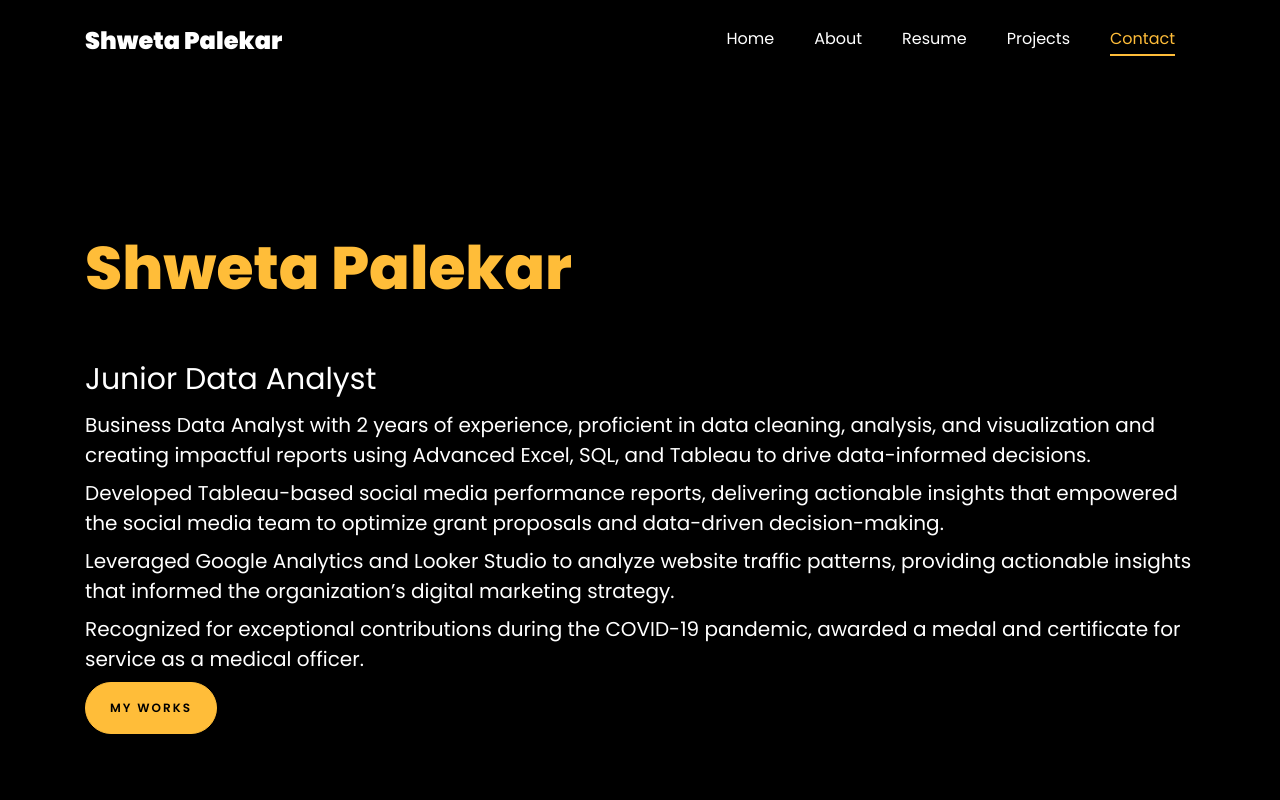
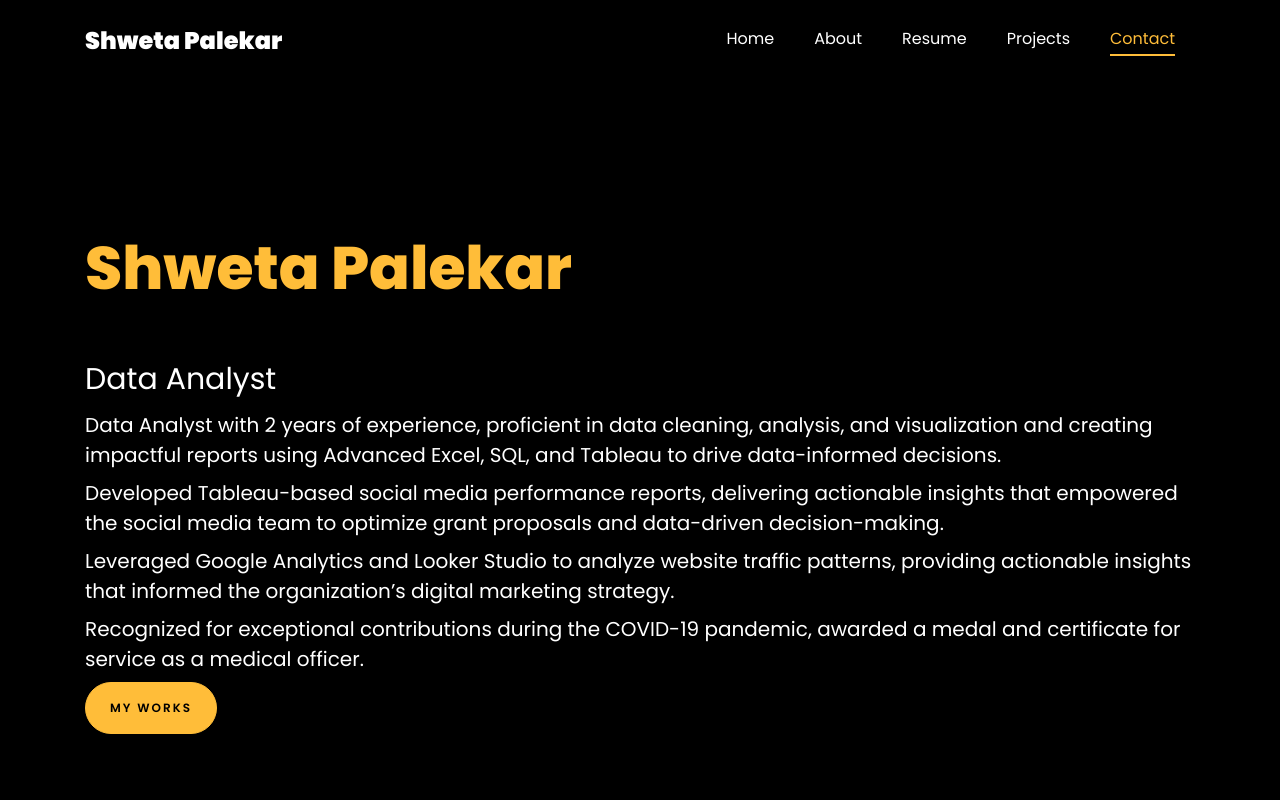
Before and after one commit to ShwetaPalekar/shwetapalekar.github.io, a plain HTML site: page index.html in a window 1280 px wide. Shown: the top 800 px of the page. Drawn offline with Linux system fonts and the light colour scheme; files whose address does not match are found by name.

Commit message:
Update index.html

```diff
--- a/index.html
+++ b/index.html
@@ -149,8 +149,8 @@
 
 						<br>
 
-			            <h2>Junior Data Analyst</h2>
-<h5>Business Data Analyst with 2 years of experience, proficient in data cleaning, analysis, and visualization and creating impactful reports using Advanced Excel, SQL, and Tableau to drive data-informed decisions. </h5>
+			            <h2>Data Analyst</h2>
+<h5>Data Analyst with 2 years of experience, proficient in data cleaning, analysis, and visualization and creating impactful reports using Advanced Excel, SQL, and Tableau to drive data-informed decisions. </h5>
 <h5>Developed Tableau-based social media performance reports, delivering actionable insights that empowered the social media team to optimize grant proposals and data-driven decision-making. </h5>
 <h5>Leveraged Google Analytics and Looker Studio to analyze website traffic patterns, providing actionable insights that informed the organization’s digital marketing strategy. </h5>
 <h5>Recognized for exceptional contributions during the COVID-19 pandemic, awarded a medal and certificate for service as a medical officer. </h5>			            <p>
```
